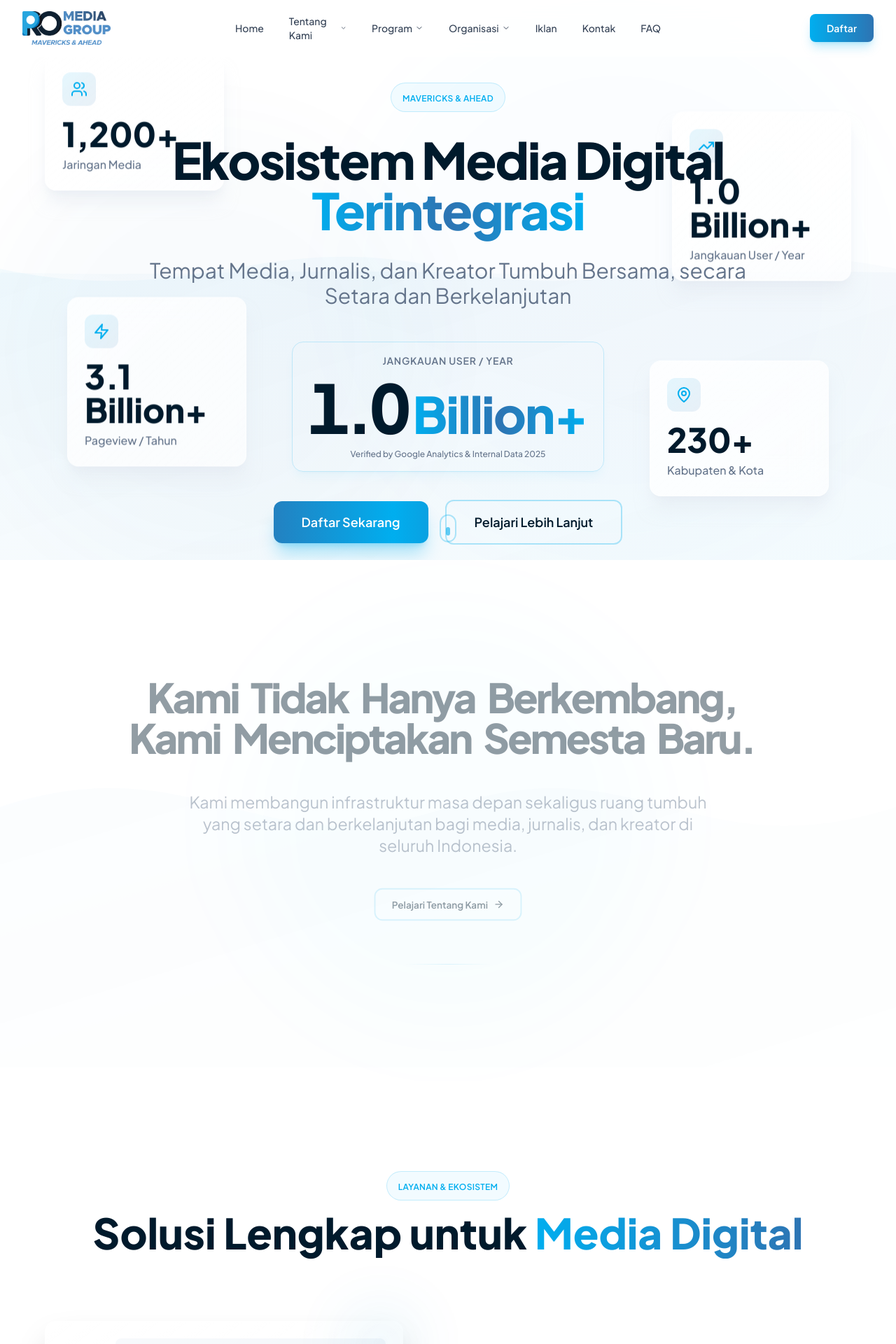
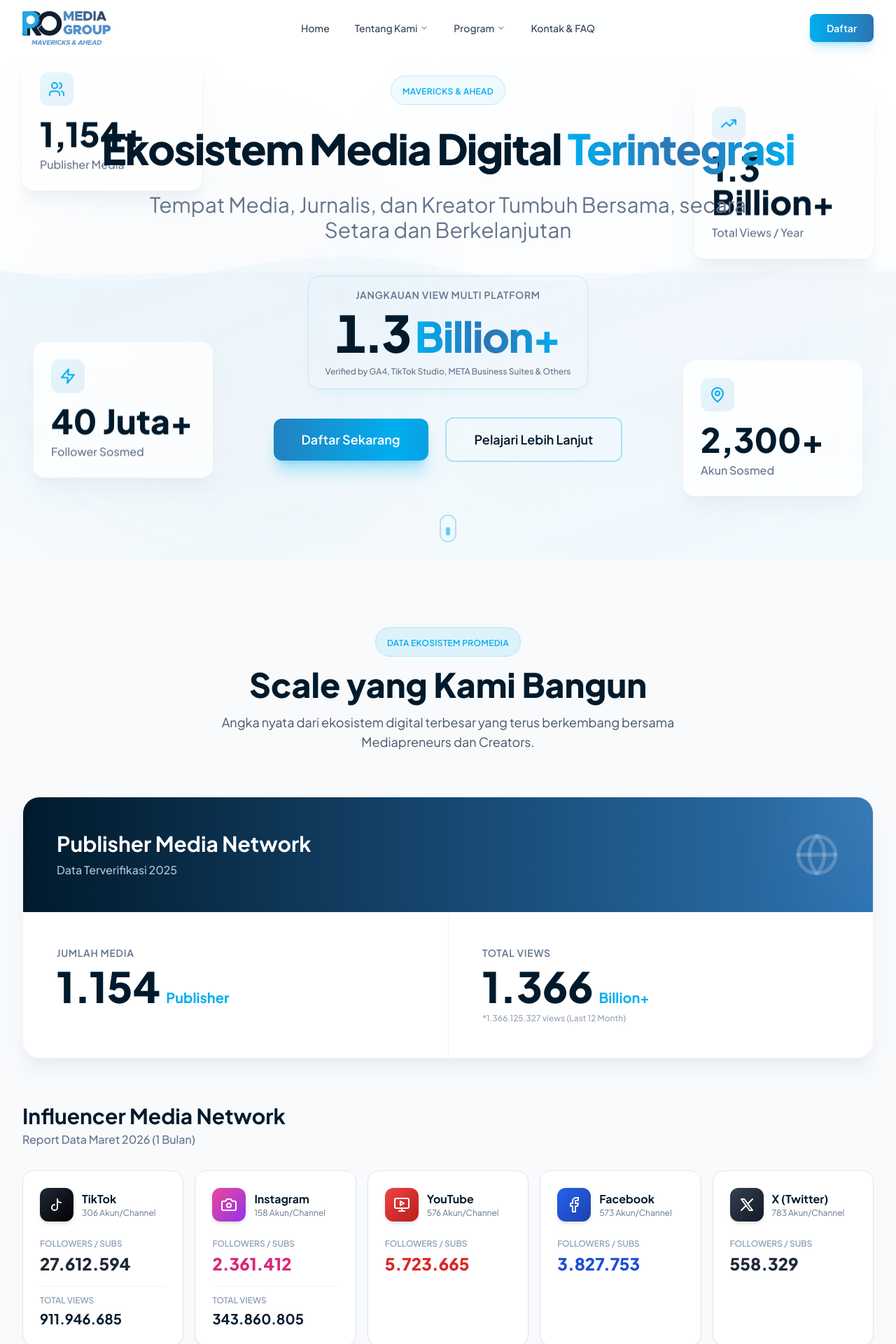
Before and after one commit to inesia/promediateknologi, a Next.js app: page / in a window 1280 px wide. Shown: the top 1920 px of the page at 70% size. Built offline with nearby package versions, Linux system fonts and the light colour scheme.

Commit message:
Update website statistics, restructure header navigation, and adjust hero section

```diff
--- a/app/page.tsx
+++ b/app/page.tsx
@@ -1,5 +1,6 @@
 import Header from '@/components/Header'
 import Hero from '@/components/Hero'
+import EcosystemStats from '@/components/EcosystemStats'
 import LatestNews from '@/components/LatestNews'
 import NetworkLivePulse from '@/components/NetworkLivePulse'
 import BrandStatement from '@/components/BrandStatement'
@@ -13,6 +14,7 @@
     <main className="min-h-screen bg-white">
       <Header />
       <Hero />
+      <EcosystemStats />
       <BrandStatement />
       <EcosystemServices />
       <LogoCloud />
--- /dev/null
+++ b/components/EcosystemStats.tsx
@@ -0,0 +1,197 @@
+'use client'
+
+import { motion, useInView } from 'framer-motion'
+import { useRef } from 'react'
+import { Globe, Play, Camera, MonitorPlay, MessageCircle, Share2 } from 'lucide-react'
+
+// Dummy icons for social media platforms since we use Lucide
+const TikTokIcon = () => (
+  <svg width="24" height="24" viewBox="0 0 24 24" fill="none" stroke="currentColor" strokeWidth="2" strokeLinecap="round" strokeLinejoin="round">
+    <path d="M9 12a4 4 0 1 0 4 4V4a5 5 0 0 0 5 5" />
+  </svg>
+)
+
+const InstagramIcon = () => <Camera className="w-6 h-6" />
+const YoutubeIcon = () => <MonitorPlay className="w-6 h-6" />
+const FacebookIcon = () => (
+  <svg width="24" height="24" viewBox="0 0 24 24" fill="none" stroke="currentColor" strokeWidth="2" strokeLinecap="round" strokeLinejoin="round">
+    <path d="M18 2h-3a5 5 0 0 0-5 5v3H7v4h3v8h4v-8h3l1-4h-4V7a1 1 0 0 1 1-1h3z" />
+  </svg>
+)
+const XIcon = () => (
+  <svg width="24" height="24" viewBox="0 0 24 24" fill="none" stroke="currentColor" strokeWidth="2" strokeLinecap="round" strokeLinejoin="round">
+    <path d="M4 4l11.733 16h4.267l-11.733 -16z" />
+    <path d="M4 20l6.768 -6.768m2.46 -2.46l6.772 -6.772" />
+  </svg>
+)
+
+const influencerStats = [
+  {
+    platform: 'TikTok',
+    icon: <TikTokIcon />,
+    followers: '27.612.594',
+    views: '911.946.685',
+    accounts: 306,
+    color: 'from-gray-800 to-black',
+    textColor: 'text-gray-800',
+  },
+  {
+    platform: 'Instagram',
+    icon: <InstagramIcon />,
+    followers: '2.361.412',
+    views: '343.860.805',
+    accounts: 158,
+    color: 'from-pink-500 to-purple-600',
+    textColor: 'text-pink-600',
+  },
+  {
+    platform: 'YouTube',
+    icon: <YoutubeIcon />,
+    followers: '5.723.665',
+    views: null, // Not provided
+    accounts: 576,
+    color: 'from-red-500 to-red-700',
+    textColor: 'text-red-600',
+  },
+  {
+    platform: 'Facebook',
+    icon: <FacebookIcon />,
+    followers: '3.827.753',
+    views: null, // Not provided
+    accounts: 573,
+    color: 'from-blue-600 to-blue-800',
+    textColor: 'text-blue-700',
+  },
+  {
+    platform: 'X (Twitter)',
+    icon: <XIcon />,
+    followers: '558.329',
+    views: null, // Not provided
+    accounts: 783,
+    color: 'from-gray-700 to-gray-900',
+    textColor: 'text-gray-800',
+  },
+]
+
+export default function EcosystemStats() {
+  const sectionRef = useRef(null)
+  const isInView = useInView(sectionRef, { once: true, margin: '-100px' })
+
+  return (
+    <section ref={sectionRef} className="relative py-24 bg-slate-50 overflow-hidden">
+      <div className="container mx-auto px-4 sm:px-6 lg:px-8">
+        {/* Section Header */}
+        <motion.div
+          className="text-center mb-16"
+          initial={{ opacity: 0, y: 30 }}
+          animate={isInView ? { opacity: 1, y: 0 } : { opacity: 0, y: 30 }}
+          transition={{ duration: 0.8 }}
+        >
+          <div className="inline-flex items-center justify-center mb-4">
+            <div className="px-4 py-2 bg-[#00AEEF]/10 border border-[#00AEEF]/20 rounded-full">
+              <span className="text-xs font-semibold text-[#00AEEF] tracking-wide uppercase">
+                Data Ekosistem Promedia
+              </span>
+            </div>
+          </div>
+          <h2 className="text-3xl md:text-4xl lg:text-5xl font-black text-[#001A2C] mb-4">
+            Scale yang Kami Bangun
+          </h2>
+          <p className="text-slate-600 max-w-2xl mx-auto text-lg">
+            Angka nyata dari ekosistem digital terbesar yang terus berkembang bersama Mediapreneurs dan Creators.
+          </p>
+        </motion.div>
+
+        {/* Publisher Media Network */}
+        <motion.div
+          className="mb-16"
+          initial={{ opacity: 0, y: 40 }}
+          animate={isInView ? { opacity: 1, y: 0 } : { opacity: 0, y: 40 }}
+          transition={{ duration: 0.8, delay: 0.2 }}
+        >
+          <div className="bg-white rounded-3xl shadow-xl shadow-slate-200/50 border border-slate-100 overflow-hidden">
+            <div className="bg-gradient-to-r from-[#001A2C] to-[#2D74B3] p-8 md:p-12 relative overflow-hidden">
+              <div className="absolute top-0 right-0 w-64 h-64 bg-white/5 rounded-full blur-3xl -translate-y-1/2 translate-x-1/2" />
+              <div className="relative z-10 flex flex-col md:flex-row items-center justify-between gap-8">
+                <div>
+                  <h3 className="text-2xl md:text-3xl font-bold text-white mb-2">Publisher Media Network</h3>
+                  <p className="text-blue-100/80 font-medium">Data Terverifikasi 2025</p>
+                </div>
+                <Globe className="w-16 h-16 text-white/20 absolute right-12 md:right-auto md:relative hidden sm:block" />
+              </div>
+            </div>
+            <div className="grid md:grid-cols-2 divide-y md:divide-y-0 md:divide-x divide-slate-100">
+              <div className="p-8 md:p-12 text-center md:text-left">
+                <p className="text-sm font-semibold text-slate-500 uppercase tracking-wider mb-2">Jumlah Media</p>
+                <div className="flex items-baseline justify-center md:justify-start gap-2">
+                  <span className="text-5xl md:text-6xl font-black text-[#001A2C]">1.154</span>
+                  <span className="text-xl font-bold text-[#00AEEF]">Publisher</span>
+                </div>
+              </div>
+              <div className="p-8 md:p-12 text-center md:text-left">
+                <p className="text-sm font-semibold text-slate-500 uppercase tracking-wider mb-2">Total Views</p>
+                <div className="flex items-baseline justify-center md:justify-start gap-2">
+                  <span className="text-5xl md:text-6xl font-black text-[#001A2C]">1.366</span>
+                  <span className="text-xl font-bold text-[#00AEEF]">Billion+</span>
+                </div>
+                <p className="text-xs text-slate-400 mt-2 font-medium">*1.366.125.327 views (Last 12 Month)</p>
+              </div>
+            </div>
+          </div>
+        </motion.div>
+
+        {/* Influencer Media Network */}
+        <motion.div
+          initial={{ opacity: 0, y: 40 }}
+          animate={isInView ? { opacity: 1, y: 0 } : { opacity: 0, y: 40 }}
+          transition={{ duration: 0.8, delay: 0.4 }}
+        >
+          <div className="mb-8 flex flex-col md:flex-row md:items-end justify-between gap-4">
+            <div>
+              <h3 className="text-2xl md:text-3xl font-bold text-[#001A2C]">Influencer Media Network</h3>
+              <p className="text-slate-500 font-medium mt-1">Report Data Maret 2026 (1 Bulan)</p>
+            </div>
+          </div>
+
+          <div className="grid grid-cols-1 md:grid-cols-2 lg:grid-cols-3 xl:grid-cols-5 gap-4">
+            {influencerStats.map((stat, index) => (
+              <motion.div
+                key={stat.platform}
+                initial={{ opacity: 0, scale: 0.9 }}
+                animate={isInView ? { opacity: 1, scale: 1 } : { opacity: 0, scale: 0.9 }}
+                transition={{ duration: 0.5, delay: 0.6 + index * 0.1 }}
+                whileHover={{ y: -5 }}
+                className="bg-white rounded-2xl p-6 border border-slate-200 shadow-sm hover:shadow-lg transition-all"
+              >
+                <div className="flex items-center gap-3 mb-6">
+                  <div className={`w-12 h-12 rounded-xl flex items-center justify-center text-white bg-gradient-to-br ${stat.color} shadow-md`}>
+                    {stat.icon}
+                  </div>
+                  <div>
+                    <h4 className="font-bold text-[#001A2C]">{stat.platform}</h4>
+                    <p className="text-xs text-slate-500">{stat.accounts} Akun/Channel</p>
+                  </div>
+                </div>
+
+                <div className="space-y-4">
+                  <div>
+                    <p className="text-xs font-semibold text-slate-400 uppercase mb-1">Followers / Subs</p>
+                    <p className={`text-2xl font-black ${stat.textColor}`}>{stat.followers}</p>
+                  </div>
+
+                  {stat.views && (
+                    <div className="pt-3 border-t border-slate-100">
+                      <p className="text-xs font-semibold text-slate-400 uppercase mb-1">Total Views</p>
+                      <p className="text-xl font-bold text-[#001A2C]">{stat.views}</p>
+                    </div>
+                  )}
+                </div>
+              </motion.div>
+            ))}
+          </div>
+        </motion.div>
+
+      </div>
+    </section>
+  )
+}
--- a/components/Header.tsx
+++ b/components/Header.tsx
@@ -24,36 +24,21 @@
     href: "/about-us",
     submenu: [
       { label: "Tentang Perusahaan", href: "/about-us#tentang-perusahaan" },
-      { label: "Mitra Media", href: "/mitra" },
+      { label: "Mitra Kami", href: "/mitra" },
       { label: "Lokasi", href: "/about-us#lokasi" },
-      { label: "Teknologi", href: "/technology" },
+      { label: "Teknologi Kami", href: "/technology" },
     ],
   },
   {
     label: "Program",
     href: "#",
     submenu: [
-      { label: "Mediapreneur", href: "/program/mediapreneur" },
-      { label: "Contentpreneur", href: "/program/contentpreneur" },
-      { label: "Socmedpreneur", href: "/program/socmedpreneur" },
-      { label: "Videopreneur", href: "/program/videopreneur" },
+      { label: "Publisher Media Network", href: "/program/mediapreneur" },
+      { label: "Influencer Media Network", href: "/program/socmedpreneur" },
+      { label: "Content Creator For Publisher", href: "/program/contentpreneur" },
     ],
   },
-  {
-    label: "Organisasi",
-    href: "#",
-    submenu: [
-      { label: "Jaringan Pemred Promedia", href: "/organisasi/jpp" },
-      {
-        label: "Koperasi Jasa Mitra Promedia Sejahtera",
-        href: "/organisasi/koperasi",
-      },
-      { label: "Asosiasi Konten Kreator Indonesia", href: "/organisasi/akki" },
-    ],
-  },
-  { label: "Iklan", href: "/iklan" },
-  { label: "Kontak", href: "/kontak" },
-  { label: "FAQ", href: "/faq" },
+  { label: "Kontak & FAQ", href: "/kontak" },
 ];
 
 export default function Header() {
@@ -148,7 +133,7 @@
                             animate={{ opacity: 1, x: 0 }}
                             transition={{ delay: subIndex * 0.05 }}
                           >
-                            {subItem.label === "Teknologi & Infrastruktur" && (
+                            {subItem.label === "Teknologi Kami" && (
                               <Server className="w-4 h-4 flex-shrink-0" />
                             )}
                             {subItem.label}
@@ -266,7 +251,7 @@
                               onClick={() => setIsMobileMenuOpen(false)}
                             >
                               {subItem.label ===
-                                "Teknologi & Infrastruktur" && (
+                                "Teknologi Kami" && (
                                 <Server className="w-4 h-4 flex-shrink-0" />
                               )}
                               {subItem.label}
--- a/components/Hero.tsx
+++ b/components/Hero.tsx
@@ -66,7 +66,7 @@
       transition={{ delay, duration: 0.6 }}
     >
       <motion.div
-        className="relative w-48 sm:w-56 lg:w-64 p-6 bg-white/70 backdrop-blur-xl border border-white/50 rounded-2xl shadow-xl shadow-slate-200/50 cursor-pointer"
+        className="relative w-40 md:w-44 lg:w-48 xl:w-64 p-4 lg:p-6 bg-white/70 backdrop-blur-xl border border-white/50 rounded-2xl shadow-xl shadow-slate-200/50 cursor-pointer pointer-events-auto"
         animate={{
           y: [0, -15, 0],
         }}
@@ -111,7 +111,7 @@
   const [display, setDisplay] = useState('0.0')
 
   useEffect(() => {
-    const controls = animate(count, 1, {
+    const controls = animate(count, 1.3, {
       duration: 2.2,
       ease: 'easeOut',
     })
@@ -141,35 +141,35 @@
 const stats = [
   {
     icon: <Users className="w-6 h-6" />,
-    value: '1,200+',
-    label: 'Jaringan Media',
+    value: '1,154+',
+    label: 'Publisher Media',
     delay: 0.2,
     duration: 6,
-    className: 'top-20 left-4 sm:left-8 lg:left-16',
+    className: 'top-20 md:left-2 lg:left-4 xl:left-8 2xl:left-20',
   },
   {
     icon: <TrendingUp className="w-6 h-6" />,
-    value: '1.0 Billion+',
-    label: 'Jangkauan User / Year',
+    value: '1.3 Billion+',
+    label: 'Total Views / Year',
     delay: 0.4,
     duration: 7,
-    className: 'top-40 right-4 sm:right-8 lg:right-16',
+    className: 'top-32 md:right-2 lg:right-4 xl:right-8 2xl:right-20',
   },
   {
     icon: <Zap className="w-6 h-6" />,
-    value: '3.1 Billion+',
-    label: 'Pageview / Tahun',
+    value: '40 Juta+',
+    label: 'Follower Sosmed',
     delay: 0.6,
     duration: 8,
-    className: 'bottom-32 left-8 sm:left-16 lg:left-24',
+    className: 'bottom-28 md:left-2 lg:left-4 xl:left-12 2xl:left-24',
   },
   {
     icon: <MapPin className="w-6 h-6" />,
-    value: '230+',
-    label: 'Kabupaten & Kota',
+    value: '2,300+',
+    label: 'Akun Sosmed',
     delay: 0.8,
     duration: 9,
-    className: 'bottom-20 right-8 sm:right-16 lg:right-24',
+    className: 'bottom-20 md:right-2 lg:right-4 xl:right-12 2xl:right-24',
   },
 ]
 
@@ -184,7 +184,7 @@
   return (
     <section
       id="home"
-      className="relative min-h-screen flex items-center justify-center overflow-hidden bg-white pt-20 lg:pt-24 pb-12 md:pb-0"
+      className="relative min-h-screen flex flex-col items-center justify-center overflow-hidden bg-white pt-20 lg:pt-24 pb-16 md:pb-24 lg:pb-32"
     >
       {/* Animated Ambient Glow - Reduced for mobile */}
       <div className="absolute inset-0 overflow-hidden pointer-events-none">
@@ -244,8 +244,8 @@
       </div>
 
       {/* Content - Center Aligned */}
-      <div className="container mx-auto px-4 sm:px-6 lg:px-8 relative z-10">
-        <div className="max-w-5xl mx-auto text-center">
+      <div className="container mx-auto px-4 sm:px-6 lg:px-8 relative z-30">
+        <div className="max-w-2xl lg:max-w-3xl xl:max-w-5xl mx-auto text-center">
           {/* Badge - Mavericks & Ahead */}
           <motion.div
             {...blurIn}
@@ -263,7 +263,7 @@
           <motion.h1
             {...blurIn}
             transition={{ delay: 0.2, duration: 0.8 }}
-            className="text-3xl sm:text-4xl md:text-5xl lg:text-6xl xl:text-7xl font-black text-[#001A2C] mb-4 md:mb-6 lg:mb-8 leading-[1.15] md:leading-[1.1] px-2"
+            className="text-3xl sm:text-4xl md:text-5xl lg:text-5xl xl:text-6xl font-black text-[#001A2C] mb-4 md:mb-6 lg:mb-8 leading-[1.15] md:leading-[1.1] px-2"
             style={{ letterSpacing: '-0.03em' }}
           >
             Ekosistem Media Digital{' '}
@@ -289,18 +289,18 @@
           >
             <div className="inline-block px-4 py-3 md:px-6 md:py-4 rounded-2xl bg-gradient-to-br from-[#00AEEF]/8 via-white to-[#2D74B3]/8 border border-[#00AEEF]/20 shadow-lg shadow-[#00AEEF]/5">
               <p className="text-xs md:text-sm font-semibold text-[#64748b] uppercase tracking-wider mb-1 md:mb-2">
-                Jangkauan User / Year
+                Jangkauan View Multi Platform
               </p>
               <div className="flex flex-wrap items-baseline justify-center gap-x-2 gap-y-1">
-                <span className="text-6xl sm:text-7xl md:text-8xl font-black text-[#001A2C] tracking-tighter">
+                <span className="text-5xl sm:text-6xl md:text-7xl font-black text-[#001A2C] tracking-tighter">
                   <BillionCounter />
                 </span>
-                <span className="text-4xl sm:text-5xl md:text-6xl lg:text-7xl font-black bg-gradient-to-r from-[#00AEEF] via-[#2D74B3] to-[#00AEEF] bg-clip-text text-transparent tracking-tight">
+                <span className="text-3xl sm:text-4xl md:text-5xl lg:text-6xl font-black bg-gradient-to-r from-[#00AEEF] via-[#2D74B3] to-[#00AEEF] bg-clip-text text-transparent tracking-tight">
                   Billion+
                 </span>
               </div>
               <p className="text-[10px] md:text-xs text-[#64748b] mt-2 md:mt-3 font-medium">
-                Verified by Google Analytics & Internal Data 2025
+                Verified by GA4, TikTok Studio, META Business Suites & Others
               </p>
             </div>
           </motion.div>
@@ -367,7 +367,7 @@
         initial={{ opacity: 0 }}
         animate={{ opacity: 1 }}
         transition={{ delay: 1, duration: 0.5 }}
-        className="absolute bottom-8 left-1/2 -translate-x-1/2 hidden md:block"
+        className="absolute bottom-4 lg:bottom-8 left-1/2 -translate-x-1/2 hidden md:block"
       >
         <motion.div
           animate={{ y: [0, 10, 0] }}
```
